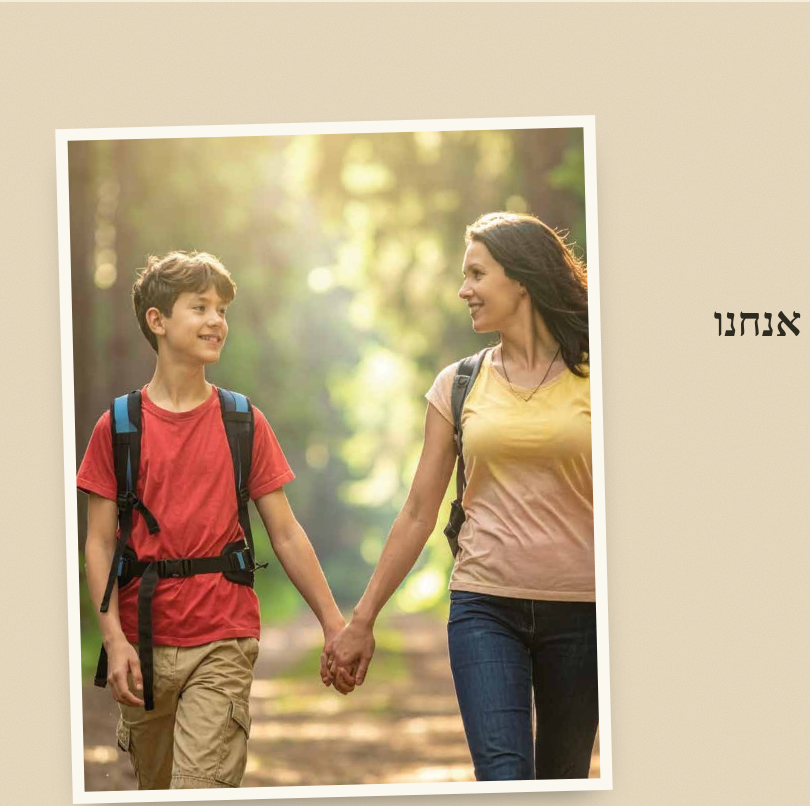
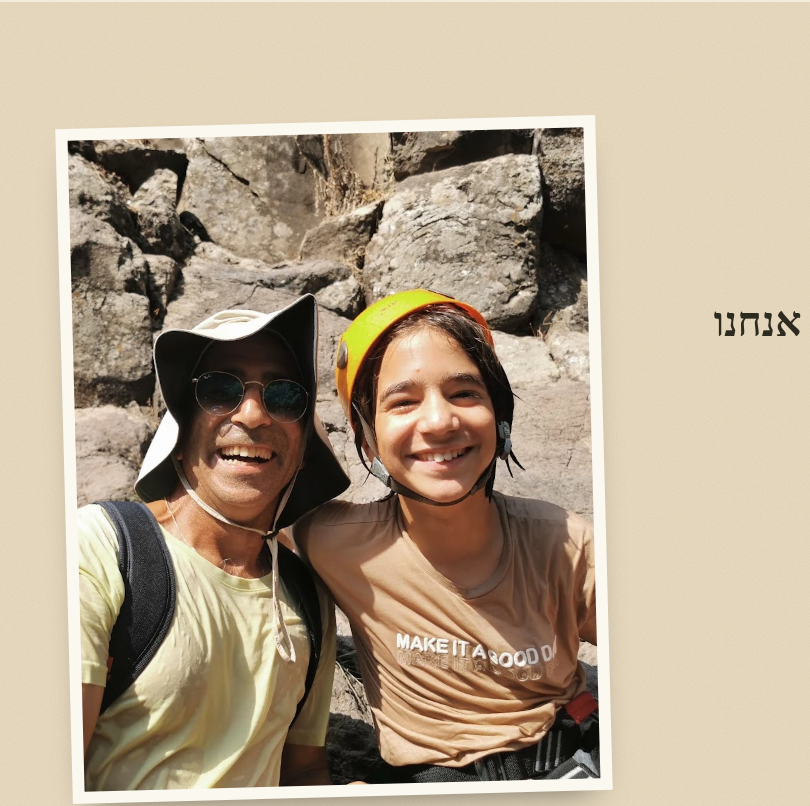
Before and after one commit to newmaslul/maslul-website, a plain HTML site: page parent-child.html in a window 1280 px wide. Shown: the part 2320-3126 px from the top of the page, 0-810 px from the left. Drawn offline with Linux system fonts and the light colour scheme; a web font is replaced by a local one.

Commit message:
Parent-child page: real trip photo instead of the forest walk
Co-Authored-By: Claude Opus 5.5 <noreply@anthropic.com>

```diff
--- a/parent-child.html
+++ b/parent-child.html
@@ -114,7 +114,7 @@
           <a class="link" href="tel:0544221337">או התקשרו לרולי</a>
         </div>
       </div>
-      <div class="photo"><img src="images/parent-child/forest-walk.jpg" alt="אם ובנה הולכים יד ביד בשביל ביער" loading="lazy"></div>
+      <div class="photo"><img src="images/parent-child/selfie-rocks.webp" alt="אבא ובן מחייכים בסלפי בין הסלעים, הבן עם קסדת טיפוס" loading="lazy"></div>
     </div>
   </section>
   <section class="section section--dark" id="contact">
```
Also changed, not shown: images/parent-child/selfie-rocks.webp (added).
